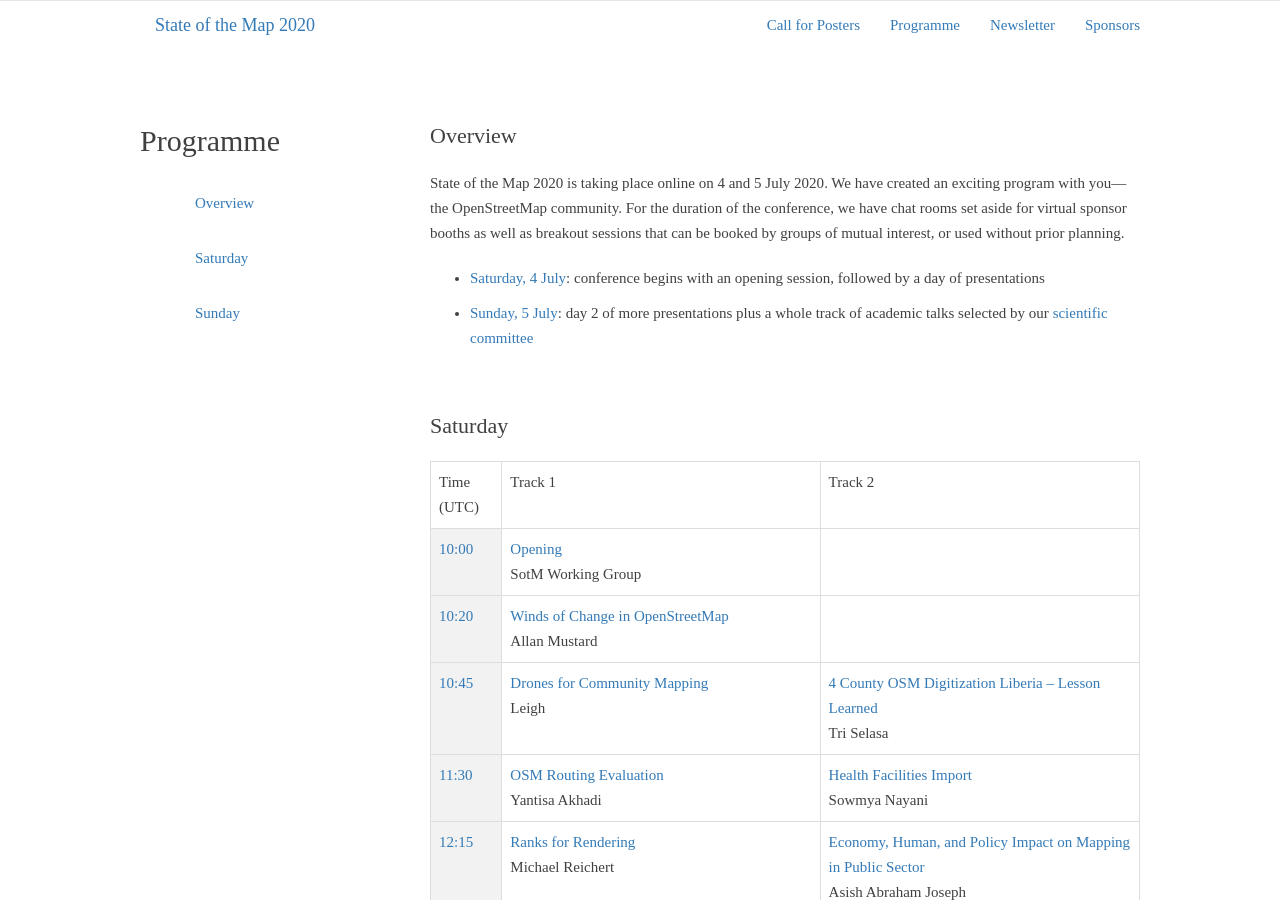
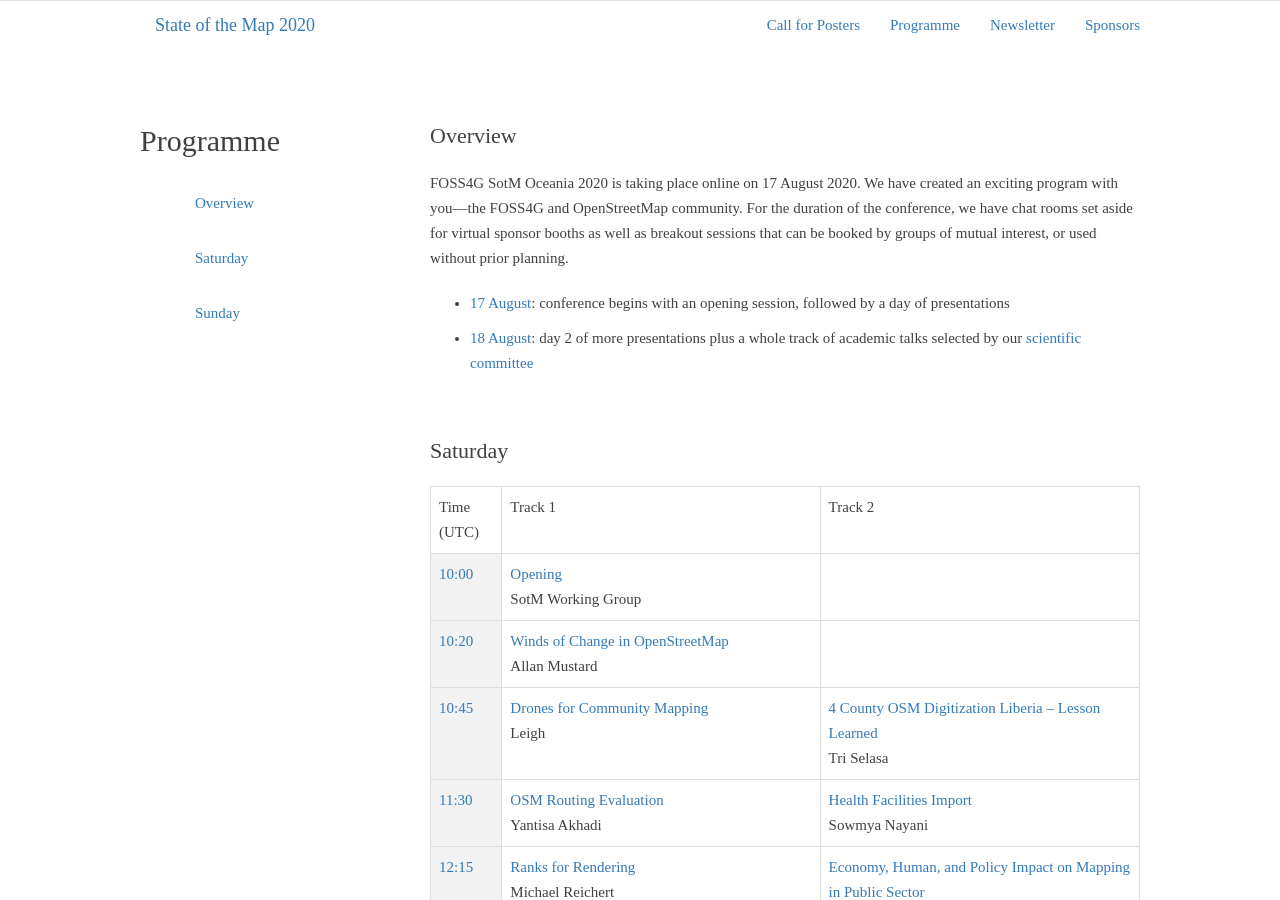
Before and after one commit to osgeo-oceania/foss4g-sotm-oceania-2020, a Jekyll site: the page built from programme/index.html, in a window 1280 px wide and 900 px high. Built offline with Jekyll 4.4.1, drawn with Linux system fonts in a browser that asks for light colours.

Commit message:
multiple updates

```diff
--- a/programme/index.html
+++ b/programme/index.html
@@ -7,11 +7,11 @@
 
 <h2 id="overview">Overview</h2>
 
-<p>State of the Map 2020 is taking place online on <b>4 and 5 July 2020</b>. We have created an exciting program with you—the OpenStreetMap community. For the duration of the conference, we have chat rooms set aside for virtual sponsor booths as well as breakout sessions that can be booked by groups of mutual interest, or used without prior planning.</p>
+<p>FOSS4G SotM Oceania 2020 is taking place online on <b>17 August 2020</b>. We have created an exciting program with you—the FOSS4G and OpenStreetMap community. For the duration of the conference, we have chat rooms set aside for virtual sponsor booths as well as breakout sessions that can be booked by groups of mutual interest, or used without prior planning.</p>
 
 <ul>
-  <li><a class="page-scroll" href="#general_Saturday">Saturday, 4 July</a>: conference begins with an opening session, followed by a day of presentations</li>
-  <li><a class="page-scroll" href="#general_Sunday">Sunday, 5 July</a>: day 2 of more presentations plus a whole track of academic talks selected by our <a href="../cfp/academic#committee">scientific committee</a></li>
+  <li><a class="page-scroll" href="#general_Saturday">17 August</a>: conference begins with an opening session, followed by a day of presentations</li>
+  <li><a class="page-scroll" href="#general_Sunday">18 August</a>: day 2 of more presentations plus a whole track of academic talks selected by our <a href="../cfp/academic#committee">scientific committee</a></li>
 </ul>
 
 <!--<p>If you want to use an app to get reminder for talks in the schedule, you can use <a href="https://play.google.com/store/apps/details?id=net.gaast.giggity">Giggity</a>. Alternatively, you can get the whole schedule as <a href="http://sotm.osmz.ru/19.ics">calendar file</a>.</p>
```
